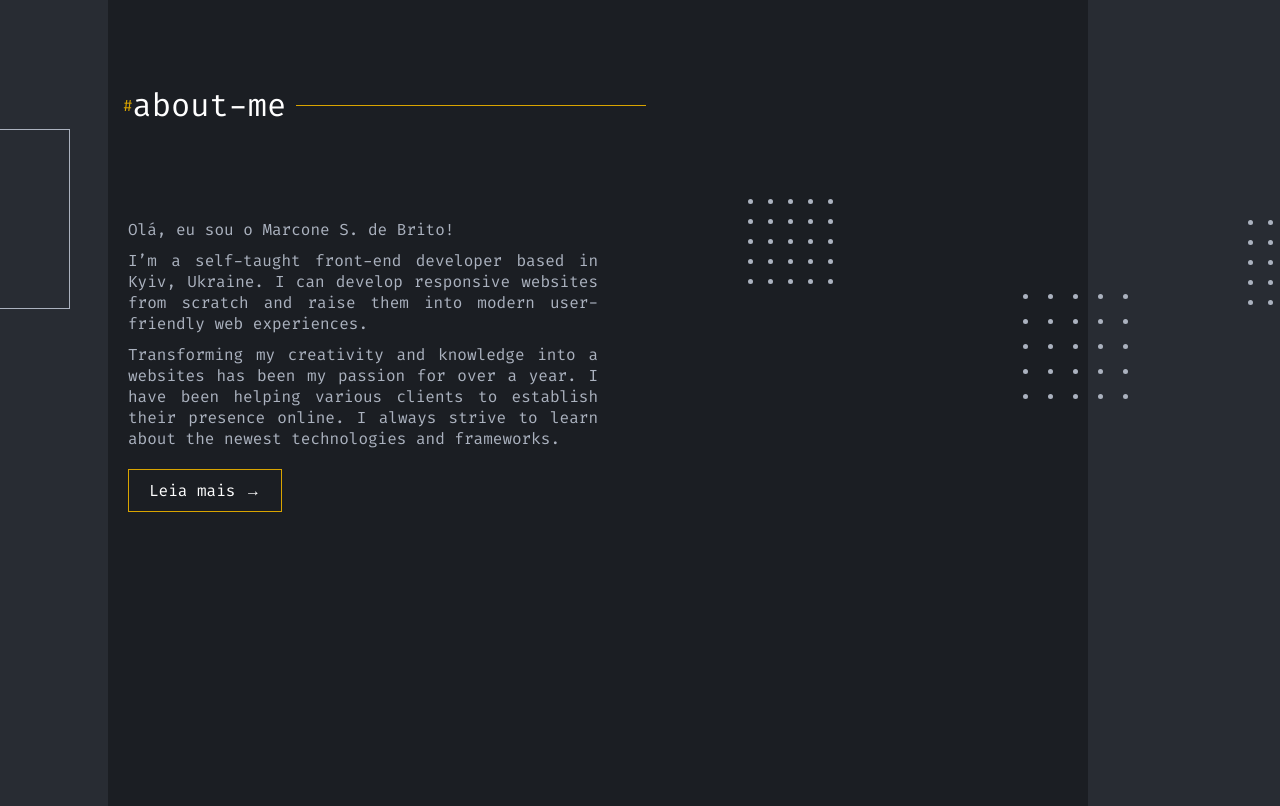
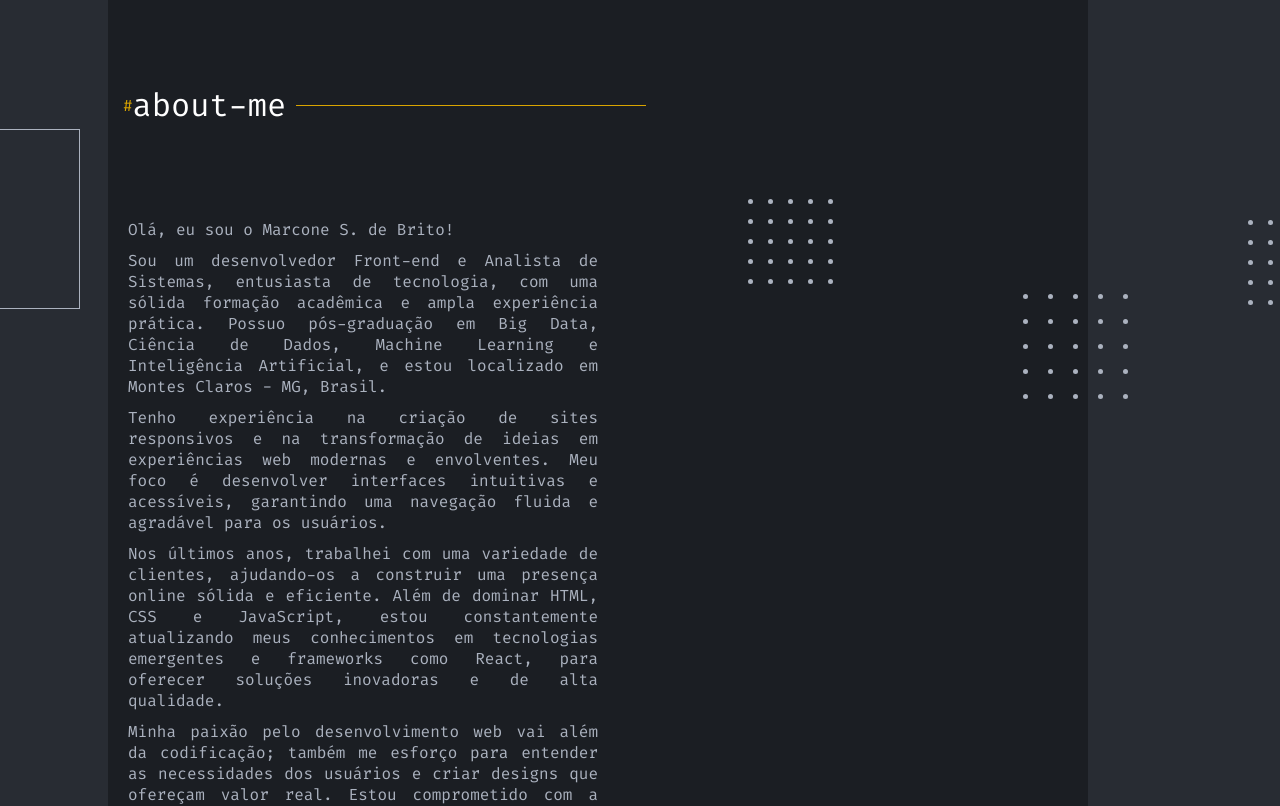
Before and after one commit to marconesdb/novo_portifolio, a React (Vite) app: page / in a window 1280 px wide. Shown: the part 2960-3766 px from the top of the page. Built offline with nearby package versions, Linux system fonts and the light colour scheme.

Commit message:
Finalização do componente About na media query 1640px

```diff
--- a/src/components/Aside/AsideLeft.styles.ts
+++ b/src/components/Aside/AsideLeft.styles.ts
@@ -38,11 +38,11 @@ export const RetanguloEsquerdoInferior = styled.div`
   border: solid 1px #ABB2BF;
   transform: translateY(2499px);
   border-left: none;
-  margin-left: -50px;
+  margin-left: -40px;
 
   @media (min-width: 1640px) {
-    transform: translateY(1600px);
-    margin-left:185px;
+    transform: translateY(2900px);
+    margin-left:-30px;
     height: 200px;
   }
 `;
--- a/src/components/Aside/AsideRight.styles.ts
+++ b/src/components/Aside/AsideRight.styles.ts
@@ -63,6 +63,7 @@ export const CuboDireito= styled.div`
   }
 
   @media (min-width: 1640px) {
-
+    transform: translateY(400px);
+    margin-left: 52px;
   }
 `;
--- a/src/sections/About/About.styles.ts
+++ b/src/sections/About/About.styles.ts
@@ -111,7 +111,11 @@ export const ContainerDireito = styled.div`
     transform: translateY(-20px);
     margin-left: 425px;
 
+    @media (min-width: 1640px) {
 
+    margin-left:550px;
+
+    }
   }
 
   .dot {
--- a/src/sections/About/About.tsx
+++ b/src/sections/About/About.tsx
@@ -14,9 +14,12 @@ const About: React.FC = () => {
     <ContainerAbout>
     <ContainerEsquerdo>
       <p className='texto-titulo'>Olá, eu sou o Marcone S. de Brito! </p>
-        <p  className='p-1'> I’m a self-taught front-end developer based in Kyiv, Ukraine. I can develop responsive websites from scratch and raise them into modern user-friendly web experiences.
+        <p  className='p-1'> Sou um desenvolvedor Front-end e Analista de Sistemas, entusiasta de tecnologia, com uma sólida formação acadêmica e ampla experiência prática. Possuo pós-graduação em Big Data, Ciência de Dados, Machine Learning e Inteligência Artificial, e estou localizado em Montes Claros - MG, Brasil.
+        <p className='p-1'>Tenho experiência na criação de sites responsivos e na transformação de ideias em experiências web modernas e envolventes. Meu foco é desenvolver interfaces intuitivas e acessíveis, garantindo uma navegação fluida e agradável para os usuários.</p>
+        <p className='p-2'>Nos últimos anos, trabalhei com uma variedade de clientes, ajudando-os a construir uma presença online sólida e eficiente. Além de dominar HTML, CSS e JavaScript, estou constantemente atualizando meus conhecimentos em tecnologias emergentes e frameworks como React, para oferecer soluções inovadoras e de alta qualidade.</p>
 
-        <p className='p-2'>Transforming my creativity and knowledge into a websites has been my passion for over a year. I have been helping various clients to establish their presence online. I always strive to learn about the newest technologies and frameworks.</p></p>
+        <p className='p-2'>Minha paixão pelo desenvolvimento web vai além da codificação; também me esforço para entender as necessidades dos usuários e criar designs que ofereçam valor real. Estou comprometido com a melhoria contínua, sempre buscando aprender novas habilidades e técnicas para entregar resultados excepcionais em cada projeto.</p>
+        </p>
 
          {/* Direcionar para a página que tem o curriculo online em HTML e CSS */}
       <a href="https://wa.me/5538992182727" target="_blank" rel="noopener noreferrer" style={{ textDecoration: 'none' }}>
```
